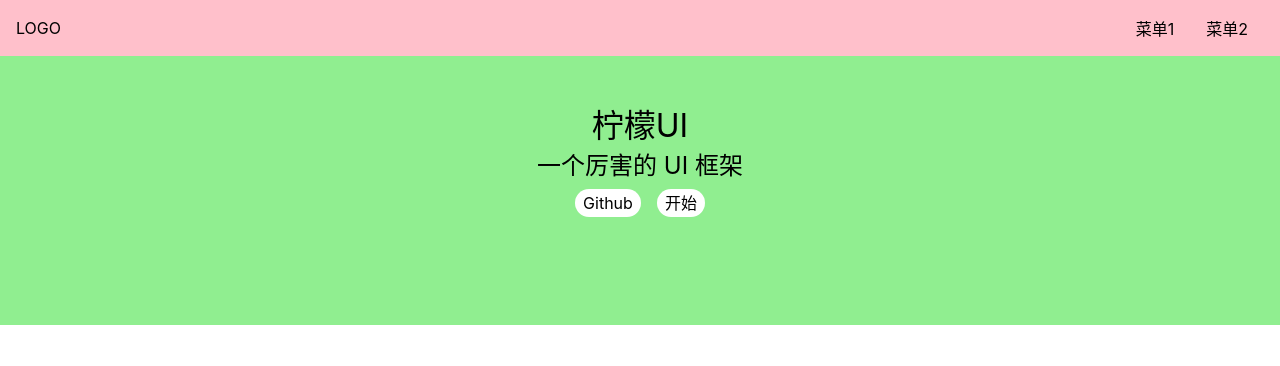
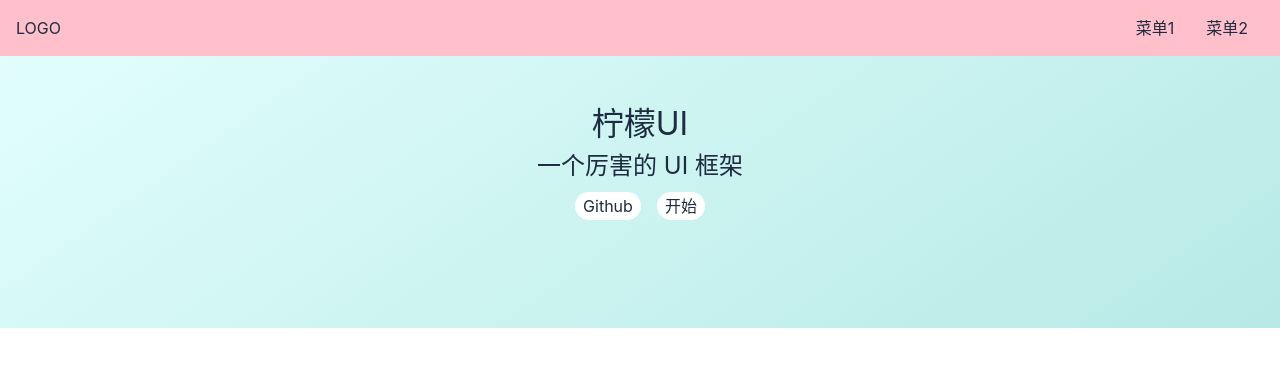
Before and after one commit to JaniceZD/gulu-ui-vue3, a Vue app: page / in a window 1280 px wide. Shown: the top 366 px of the page. Built offline with nearby package versions, Linux system fonts and the light colour scheme.

Commit message:
背景渐变

```diff
--- a/src/index.scss
+++ b/src/index.scss
@@ -11,7 +11,7 @@ a {
   text-decoration: none;
   color: inherit;
   &:hover {
-    border-bottom: 1px solid;
+    text-decoration: underline;
     cursor: pointer;
   }
 }
@@ -26,6 +26,8 @@ h6 {
 
 body {
   font-size: 16px;
+  line-height: 1.5;
+  color: #1d2c40;
   // 为什么这样写 font-family
   // 答案见 https://github.com/zenozeng/fonts.css/
   font-family: -apple-system, 'Noto Sans', 'Helvetica Neue', Helvetica,
@@ -34,3 +36,10 @@ body {
     'Microsoft YaHei', 'Wenquanyi Micro Hei', 'WenQuanYi Zen Hei', 'ST Heiti',
     SimHei, 'WenQuanYi Zen Hei Sharp', sans-serif;
 }
+.icon {
+  width: 1em;
+  height: 1em;
+  vertical-align: -0.15em;
+  fill: currentColor;
+  overflow: hidden;
+}
--- a/src/views/Home.vue
+++ b/src/views/Home.vue
@@ -1,5 +1,5 @@
 <template>
-  <div>
+  <div class="topnavAndBanner">
     <Topnav />
     <div class="banner">
       <h1>柠檬UI</h1>
@@ -18,13 +18,19 @@ export default {
 };
 </script>
 <style lang="scss" scoped>
+.topnavAndBanner {
+  background: linear-gradient(
+    145deg,
+    rgba(227, 255, 253, 1) 0%,
+    rgba(183, 233, 230, 1) 100%
+  );
+}
 .banner {
   padding: 100px 0;
   display: flex;
   justify-content: center;
   align-items: center;
   flex-direction: column;
-  background: lightgreen;
   > .actions {
     padding: 8px 0;
     a {
```
